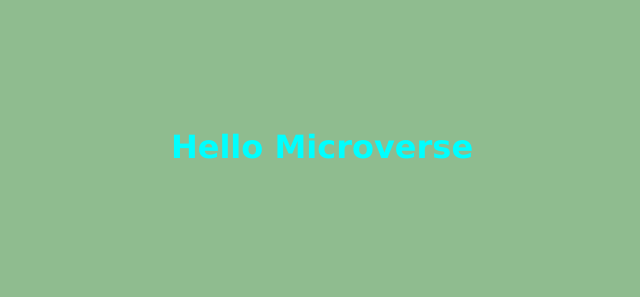
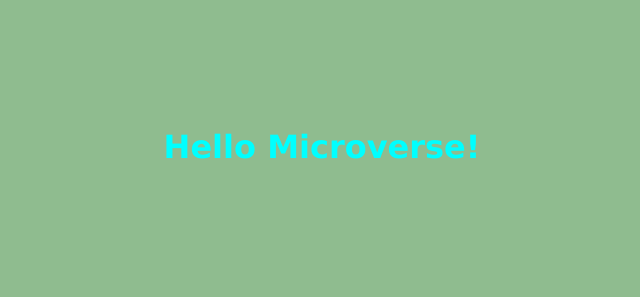
Before and after one commit to oyelakinG9/setup_project, a website: page index.html in a window 1280 px wide. Shown: the whole page, without its empty margins (318-958 px from the left). Drawn offline with Linux system fonts and the light colour scheme.

```diff
--- a/index.html
+++ b/index.html
@@ -8,6 +8,6 @@
     <title>Document</title>
 </head>
 <body>
-    <h1>Hello Microverse</h1>
+    <h1>Hello Microverse!</h1>
 </body>
 </html>
```
Also changed, not shown: README.md.
